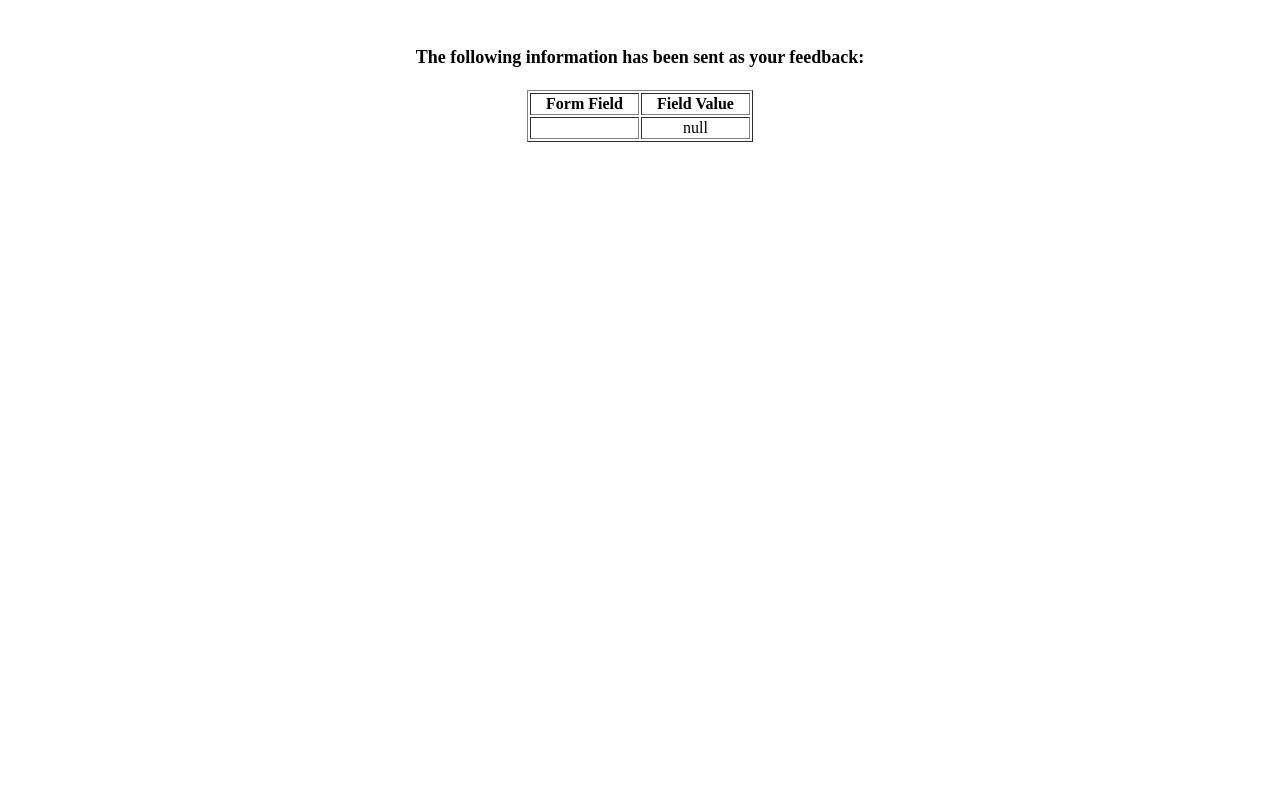
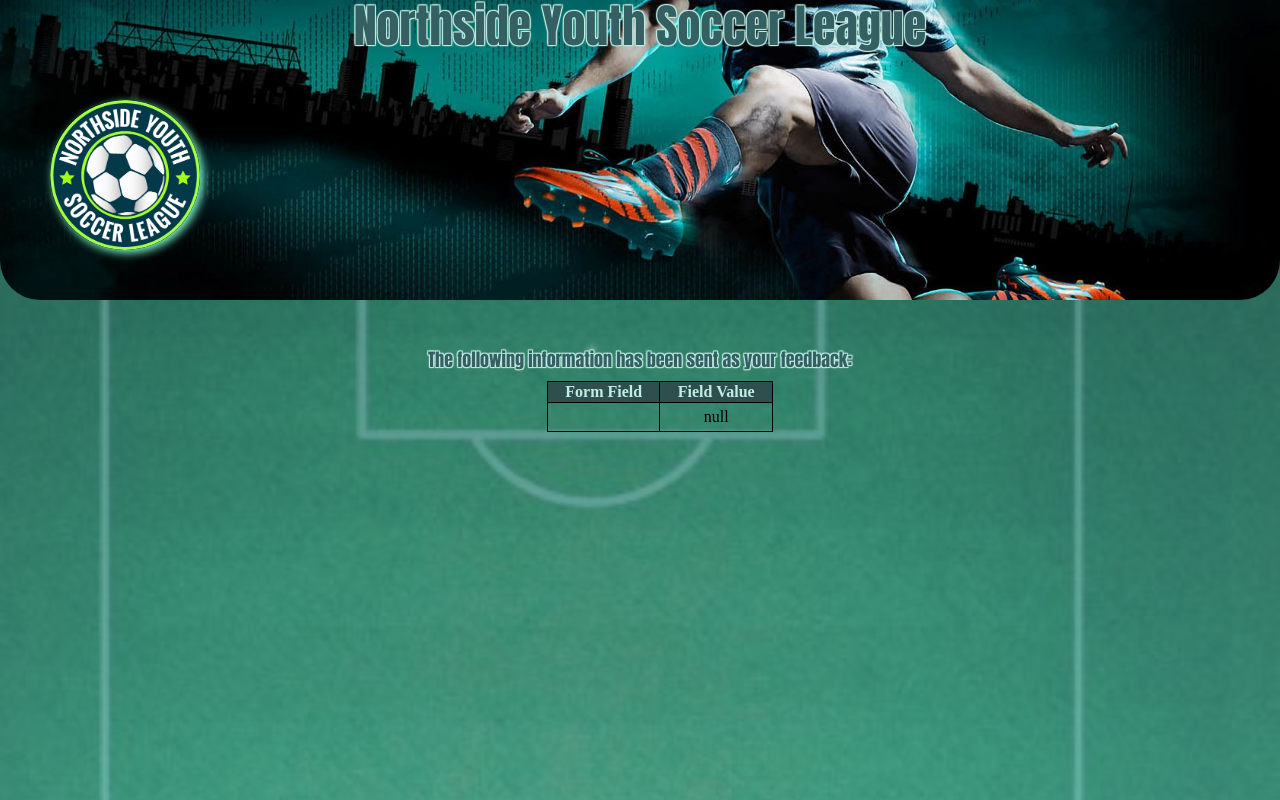
Before and after one commit to Ojka91/NYSL, a plain HTML site: page show_data.html in a window 1280 px wide. Drawn offline with Linux system fonts and the light colour scheme.

Commit message:
added style on show_data

```diff
--- a/show_data.html
+++ b/show_data.html
@@ -1,8 +1,20 @@
 <html>
 <head>
 <title>Feedback Sent</title>
+     <link rel="stylesheet" href="styles/assets/normalize.css">
+    <link rel="stylesheet" href="styles/nysl_3.css">
 </head>
 <body>
+
+    <header id="top" class="head">
+
+        <div id="cabezal">
+            <h1 class="text-flicker-in-glow">Northside Youth Soccer League</h1>
+            <img id="logo" src="styles/assets/nysl_logo.png" alt="Logo NYSL">
+
+        </div>
+    </header>
+<div id="data">
 <p align=center>&nbsp;</p>
 <h1 align=center><font size="+1">The following information has been sent as your
   feedback:</font></h1>
@@ -58,5 +70,6 @@ and then click on "Settings...".)</li>
 </noscript>
 
 </table>
+ </div>
 </body>
 </html>
--- a/styles/nysl_3.css
+++ b/styles/nysl_3.css
@@ -746,6 +746,11 @@ select {
 
 /*REGISTRATION*/
 
+#data{
+    display: flex;
+    align-items: center;
+    flex-flow: column;
+}
 
 /*FOOTER*/
 
```
